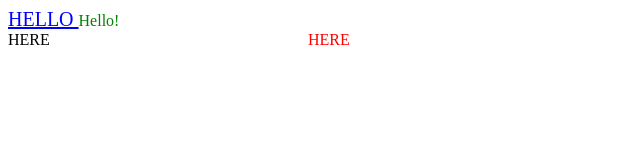
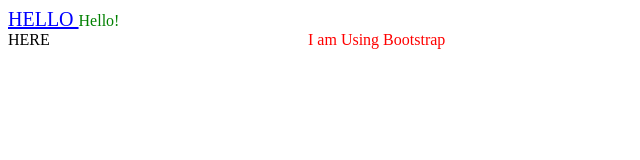
Before and after one commit to Alwahsh/session2, a plain HTML site: page index.html in a window 1280 px wide. Shown: the whole page, without its empty margins (0-640 px from the left). Drawn offline with Linux system fonts and the light colour scheme.

Commit message:
Use Bootstrap

```diff
--- a/index.html
+++ b/index.html
@@ -31,7 +31,7 @@
     </a>
 
     <div class="container">
-      <div class="item">HERE</div>
+      <div class="item">I am Using Bootstrap</div>
       <div id="item2">HERE</div>
     </div>
   </body>
```
